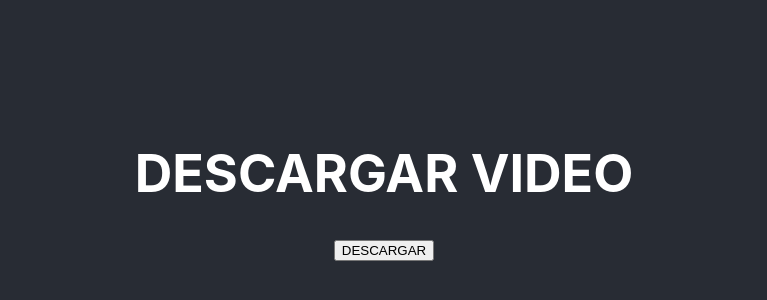
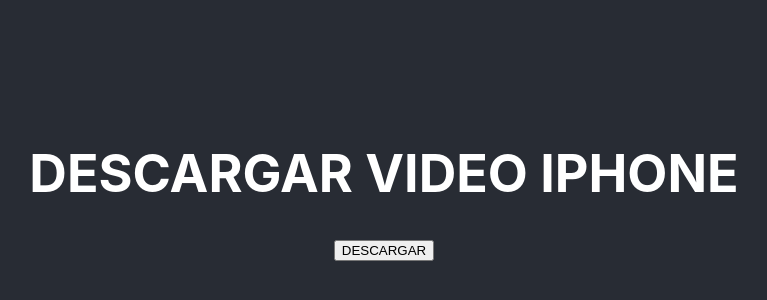
Before and after one commit to ozmanalexis/descargas-react, a React (Create React App) app: page / in a window 1280 px wide. Shown: the part 216-516 px from the top of the page, without its empty margins (256-1023 px from the left). Built offline with nearby package versions, Linux system fonts and the light colour scheme.

Commit message:
cambio de texto

```diff
--- a/src/App.js
+++ b/src/App.js
@@ -12,6 +12,7 @@
         .then(() => {
           const link = document.createElement('a');
           link.href = url;
+          link.setAttribute('download', 'video.mp4');
           document.body.appendChild(link);
           link.click();
           document.body.removeChild(link);
@@ -24,7 +25,7 @@
 
     <div className="App">
       <header className="App-header">
-      <h1>DESCARGAR VIDEO</h1>
+      <h1>DESCARGAR VIDEO IPHONE</h1>
         <button id='download' type='button' onClick={handleDownloadVideo}>DESCARGAR</button>
 
       </header>
```
